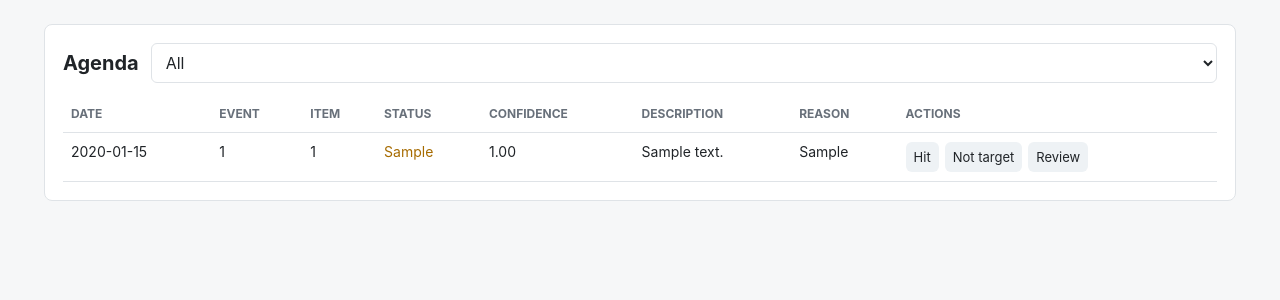
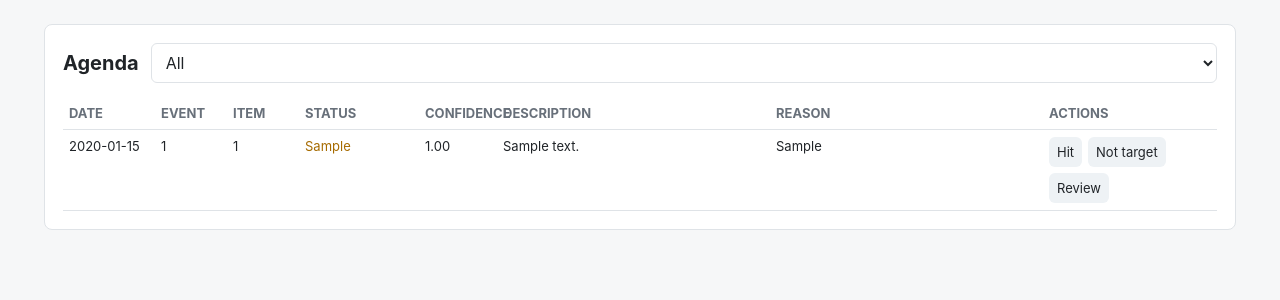
Before and after one commit to jaiprototypes/plan_commission_workbench, a FastAPI app: page /agenda in a window 1280 px wide. Shown: the part 58-358 px from the top of the page. Run offline with FastAPI, Linux system fonts and the light colour scheme; tables that the repository leaves empty hold one stand-in row (values such as "Sample post").

Commit message:
Improve review and agenda navigation UI

```diff
--- a/plan_commission_workbench/static/app.js
+++ b/plan_commission_workbench/static/app.js
@@ -36,7 +36,7 @@ function qualityIssues(row) {
 function statusClass(status, row = null) {
   if (status === "application_extracted" && qualityIssues(row).length) return "warn";
   if (["completed", "accepted", "application_extracted", "agenda_hit"].includes(status)) return "ok";
-  if (String(status || "").startsWith("failed") || status === "rejected") return "fail";
+  if (String(status || "").startsWith("failed") || ["rejected", "not_target_project"].includes(status)) return "fail";
   return "warn";
 }
 
@@ -165,22 +165,31 @@ async function loadAgenda() {
   const body = $("#agenda-body");
   if (!body) return;
   const status = $("#agenda-status")?.value || "";
+  const focusedAgendaId = new URLSearchParams(window.location.search).get("item");
   const rows = await getJson(`/agenda-items${status ? `?status=${encodeURIComponent(status)}` : ""}`);
   body.innerHTML = rows.map((row) => `
-    <tr>
+    <tr class="${String(row.id) === focusedAgendaId ? "selected-row agenda-focus-row" : ""}" data-agenda-id="${row.id}">
       <td>${escapeHtml(row.meeting_date)}</td>
       <td>${escapeHtml(row.event_id)}</td>
       <td>${escapeHtml(row.city_item_id)}</td>
       <td class="${statusClass(row.classification)}">${escapeHtml(row.classification)}</td>
       <td>${Number(row.confidence || 0).toFixed(2)}</td>
-      <td>${escapeHtml(row.description)}</td>
-      <td>${escapeHtml(row.reason)}</td>
+      <td class="agenda-description"><div class="agenda-text-box" title="${escapeHtml(row.description)}">${escapeHtml(row.description)}</div></td>
+      <td class="agenda-reason"><div class="agenda-text-box" title="${escapeHtml(row.reason)}">${escapeHtml(row.reason)}</div></td>
       <td>${agendaActions(row)}</td>
     </tr>
   `).join("");
   body.querySelectorAll("[data-agenda-review]").forEach((button) => {
     button.addEventListener("click", () => reviewAgendaItem(button.dataset.agendaReview, button.dataset.classification).catch(alert));
   });
+  scrollToFocusedAgendaRow(body, focusedAgendaId);
+}
+
+function scrollToFocusedAgendaRow(body, focusedAgendaId) {
+  if (!focusedAgendaId) return;
+  const row = Array.from(body.querySelectorAll("[data-agenda-id]"))
+    .find((item) => item.dataset.agendaId === focusedAgendaId);
+  if (row) row.scrollIntoView({block: "center"});
 }
 
 function agendaActions(row) {
@@ -284,6 +293,7 @@ function applicationCard(row, review = false) {
   const rawAttributes = sourceAttributes(row.evidence || []);
   const warnings = qualityNotice(row);
   const duplicates = duplicateNotice(row);
+  const agendaItem = review ? agendaItemLink(row) : `Item ${escapeHtml(row.city_item_id)}`;
   const actions = review ? `
     <div class="review-actions">
       <textarea data-corrections="${row.id}" placeholder='{"applicant_name":"Corrected value"}'></textarea>
@@ -295,7 +305,7 @@ function applicationCard(row, review = false) {
   return `
     <article class="card ${qualityIssues(row).length ? "card-warning" : ""}">
       <div class="card-head">
-        <strong>${escapeHtml(row.meeting_date)} | Item ${escapeHtml(row.city_item_id)}</strong>
+        <strong>${escapeHtml(row.meeting_date)} | ${agendaItem}</strong>
         <span class="${statusClass(row.status, row)}">${escapeHtml(row.status)}</span>
       </div>
       ${warnings}
@@ -314,6 +324,12 @@ function applicationCard(row, review = false) {
       ${actions}
     </article>
   `;
+}
+
+function agendaItemLink(row) {
+  if (!row.agenda_item_id) return `Item ${escapeHtml(row.city_item_id)}`;
+  const href = `/agenda?item=${encodeURIComponent(row.agenda_item_id)}`;
+  return `<a class="agenda-shortcut" href="${href}">Item ${escapeHtml(row.city_item_id)}</a>`;
 }
 
 function rejectedApplicationsDropdown(rows) {
@@ -377,7 +393,8 @@ function setupExport() {
     try {
       const form = new FormData(event.currentTarget);
       const result = await postExport(form.get("output"));
-      alert(`Exported ${result.row_count} row(s)`);
+      alert(`Prepared ${result.row_count} accepted row(s). Your browser will download the workbook.`);
+      downloadExport(result.id);
     } catch (error) {
       alert(error.message);
     }
@@ -389,11 +406,15 @@ function setupExport() {
       const result = await postExport(form.get("output"));
       const skipped = result.qc_skipped_count || 0;
       alert(`Prepared ${result.row_count} label(s). QC skipped ${skipped} contact(s).`);
-      window.location.href = `/exports/${result.id}/download`;
+      downloadExport(result.id);
     } catch (error) {
       alert(error.message);
     }
   });
+}
+
+function downloadExport(exportId) {
+  window.location.href = `/exports/${exportId}/download`;
 }
 
 async function postExport(output) {
--- a/plan_commission_workbench/static/styles.css
+++ b/plan_commission_workbench/static/styles.css
@@ -202,6 +202,15 @@ button.danger {
   color: var(--muted);
 }
 
+.agenda-shortcut {
+  color: var(--blue);
+  text-decoration: none;
+}
+
+.agenda-shortcut:hover {
+  text-decoration: underline;
+}
+
 .table-wrap {
   overflow-x: auto;
 }
@@ -219,6 +228,58 @@ table {
   width: 100%;
 }
 
+.agenda-table {
+  min-width: 0;
+  table-layout: fixed;
+}
+
+.agenda-table th,
+.agenda-table td {
+  font-size: 13px;
+  padding: 7px 6px;
+}
+
+.agenda-table th:nth-child(1),
+.agenda-table td:nth-child(1) {
+  width: 92px;
+}
+
+.agenda-table th:nth-child(2),
+.agenda-table td:nth-child(2),
+.agenda-table th:nth-child(3),
+.agenda-table td:nth-child(3) {
+  width: 72px;
+}
+
+.agenda-table th:nth-child(4),
+.agenda-table td:nth-child(4) {
+  width: 120px;
+}
+
+.agenda-table th:nth-child(5),
+.agenda-table td:nth-child(5) {
+  width: 78px;
+}
+
+.agenda-table th:nth-child(8),
+.agenda-table td:nth-child(8) {
+  width: 174px;
+}
+
+.agenda-description {
+  width: 30%;
+}
+
+.agenda-reason {
+  width: 18%;
+}
+
+.agenda-text-box {
+  max-height: 5.8em;
+  overflow: auto;
+  overflow-wrap: anywhere;
+}
+
 th,
 td {
   border-bottom: 1px solid var(--line);
@@ -234,6 +295,10 @@ tr.selected-row td {
 
 tr.selected-row td:first-child {
   border-left: 3px solid var(--blue);
+}
+
+.agenda-focus-row td {
+  box-shadow: inset 0 1px 0 rgba(45, 95, 139, 0.18), inset 0 -1px 0 rgba(45, 95, 139, 0.18);
 }
 
 th {
--- a/plan_commission_workbench/templates/agenda.html
+++ b/plan_commission_workbench/templates/agenda.html
@@ -11,7 +11,7 @@
     </select>
   </div>
   <div class="table-wrap">
-    <table>
+    <table class="agenda-table">
       <thead>
         <tr><th>Date</th><th>Event</th><th>Item</th><th>Status</th><th>Confidence</th><th>Description</th><th>Reason</th><th>Actions</th></tr>
       </thead>
--- a/plan_commission_workbench/templates/review.html
+++ b/plan_commission_workbench/templates/review.html
@@ -6,7 +6,7 @@
     <div class="export-tools">
       <form id="export-form" class="export-form">
         <input name="output" value="data/exports/madison_review.xlsx">
-        <button type="submit">Export Accepted</button>
+        <button type="submit">Download Workbook</button>
       </form>
       <form id="label-export-form" class="export-form compact">
         <input name="output" value="data/exports/madison_labels.docx">
```
Also changed, not shown: tests/test_server_ui.py (+30 -0 lines).
